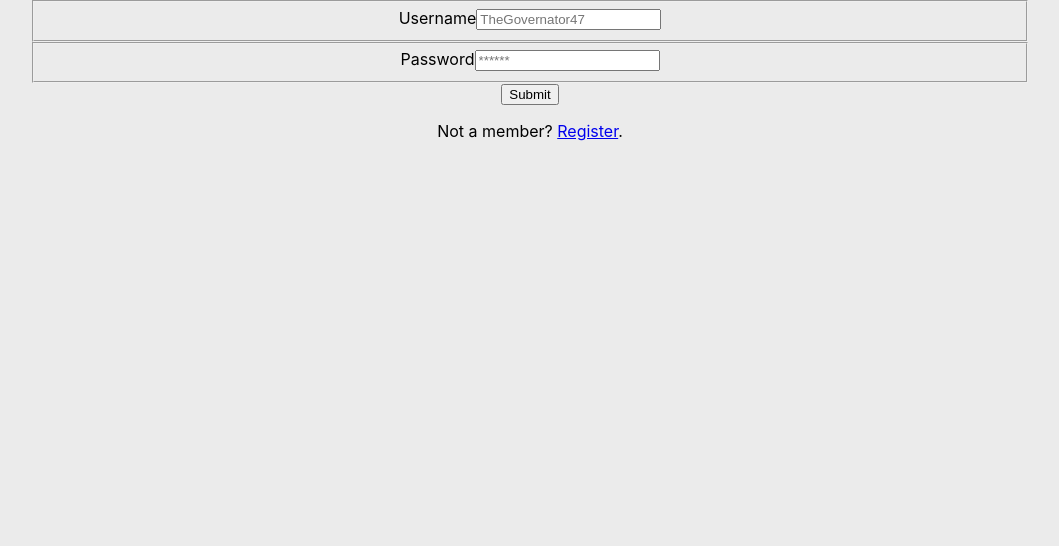
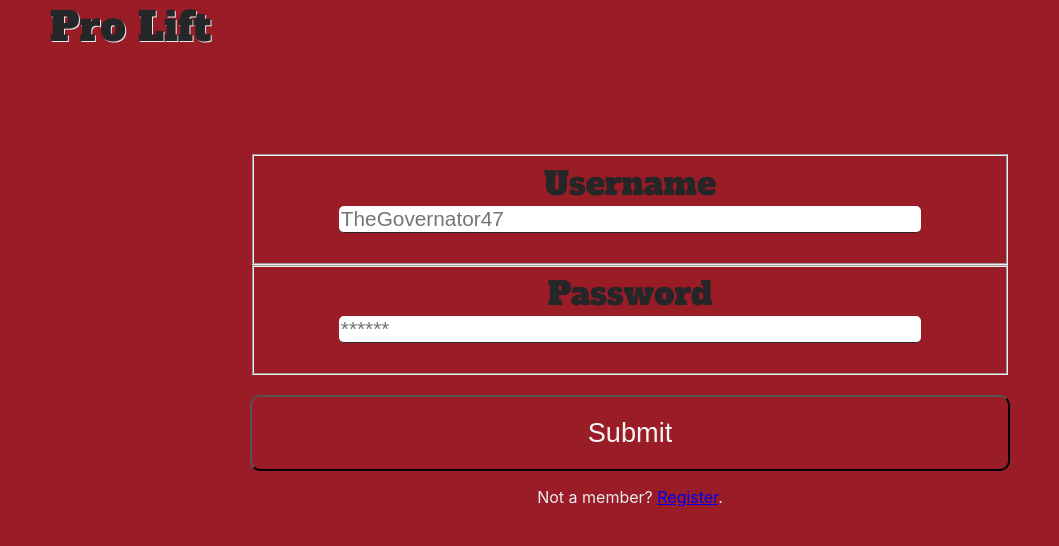
Before and after one commit to Weight-Lifting-Journal-Tattoine/FrontEnd, a React (Create React App) app: page /login in a window 1280 px wide. Shown: the top 546 px of the page, without its empty margins (110-1169 px from the left). Built offline with nearby package versions, Linux system fonts and the light colour scheme.

Commit message:
Basic Style for login

```diff
--- a/src/components/auth/Login.js
+++ b/src/components/auth/Login.js
@@ -3,30 +3,48 @@ import { Form, Field, withFormik } from "formik";
 import { Link } from "react-router-dom";
 import Axios from "axios";
 import * as Yup from "yup";
+import styled from 'styled-components';
+
+
 
 const LoginForm = ({ errors, touched, setUser }) => {
   return (
-    <Form>
+
+
+    <Container>
+      <LogoStyle>
+        <span>Pro Lift</span>
+      </LogoStyle>
+
+    <StyledForm>
+
       <fieldset>
-        <label>Username</label>
+        <UserNamePasswordLabel>Username</UserNamePasswordLabel>
         {touched.username && errors.username && (
           <p className="error">{errors.username}</p>
         )}
-        <Field type="text" name="username" placeholder="TheGovernator47" />
+        <StyledField type="text" name="username" placeholder="TheGovernator47" />
       </fieldset>
+
       <fieldset>
-        <label>Password</label>
+        <UserNamePasswordLabel>Password</UserNamePasswordLabel>
         {touched.password && errors.password && (
           <p className="error">{errors.password}</p>
         )}
-        <Field type="password" name="password" placeholder="******" />
+        <StyledField type="password" name="password" placeholder="******" />
       </fieldset>
-      <button type="submit">Submit</button>
+      <ButtonStyle type="submit">Submit</ButtonStyle>
       <p>
         Not a member?<span> </span>
+
+
+
         <Link to="/">Register</Link>.
+
       </p>
-    </Form>
+    </StyledForm>
+
+    </Container>
   );
 };
 
@@ -61,3 +79,73 @@ const Login = withFormik({
 })(LoginForm);
 
 export default Login;
+
+
+
+/*************Styles************************/
+ const StyledForm = styled(Form)`
+
+  justify-content: center;
+  padding-left: 20px;
+  margin-top: 100px;
+  margin-left: 20%;
+  height: 100%;
+  padding-bottom: 50px;
+
+  color: #ebebeb;
+  padding: 0 20px;
+`
+
+const StyledField =styled(Field)`
+  width: 80%;
+  background: white;
+  border: none;
+  border-bottom: 1px solid #252627;
+  border-radius: 5px;
+  outline: none;
+  color: #252627;
+  font-size: 1.3rem;
+  margin-bottom: 20px;
+  `
+
+const UserNamePasswordLabel = styled.label`
+  color: #252627;
+  font-size: 2rem;
+  font-family: "Alfa Slab One", cursive;
+  padding: 10px 0;
+`
+
+const Container = styled.div`
+  background: #991c27;
+  width: 100%;
+  height: 100%;
+  padding-bottom: 0px;
+`
+
+const ButtonStyle = styled.button`
+  height: auto;
+  padding: 20px 80px;
+  background: #991c27;
+  margin-top: 20px;
+  margin-left: 0%;
+  width:100%;
+  border-radius: 10px;
+  color: #f3f3f3;
+  font-size: 1.7rem;
+  transition: 1s;
+`
+
+export const LogoStyle = styled.div`
+  color: #252627;
+  justify-content: center;
+  font-size: 2.5rem;
+  text-shadow: #ebebeb 1px 1px 0;
+  font-family: "Alfa Slab One", cursive;
+  width: 100%;
+  display: flex;
+  justify-content: flex-start;
+  padding-left: 20px;
+  span:first-child {
+
+  }
+`;
--- a/src/components/journals/CreateJournal.js
+++ b/src/components/journals/CreateJournal.js
@@ -32,7 +32,7 @@ const CreateJournal = props => {
     <div className="NameWorkoutTop">
       <div className="NameWorkoutContainer">
         <div className="name-workout-card">
-          <h2>Let's Journalize Those Gains Bro!</h2>
+          <h2>Let's Journalize Those Gains!</h2>
           <div className="BottomOfCard">
             <form onSubmit={handleSubmit}>
               Date:
@@ -45,7 +45,7 @@ const CreateJournal = props => {
                 onChange={inputHandler}
               />
               <label>
-                Choose Your Gains:
+                Select a Region:
                 <select
                   className="typeOfWorkout"
                   name="typeOfWorkout"
--- a/src/index.css
+++ b/src/index.css
@@ -10,6 +10,6 @@ body {
     sans-serif;
   -webkit-font-smoothing: antialiased;
   -moz-osx-font-smoothing: grayscale;
-  background-color: #ebebeb;
+  background-color: #991c27;
   max-width: 1000px;
 }
```
